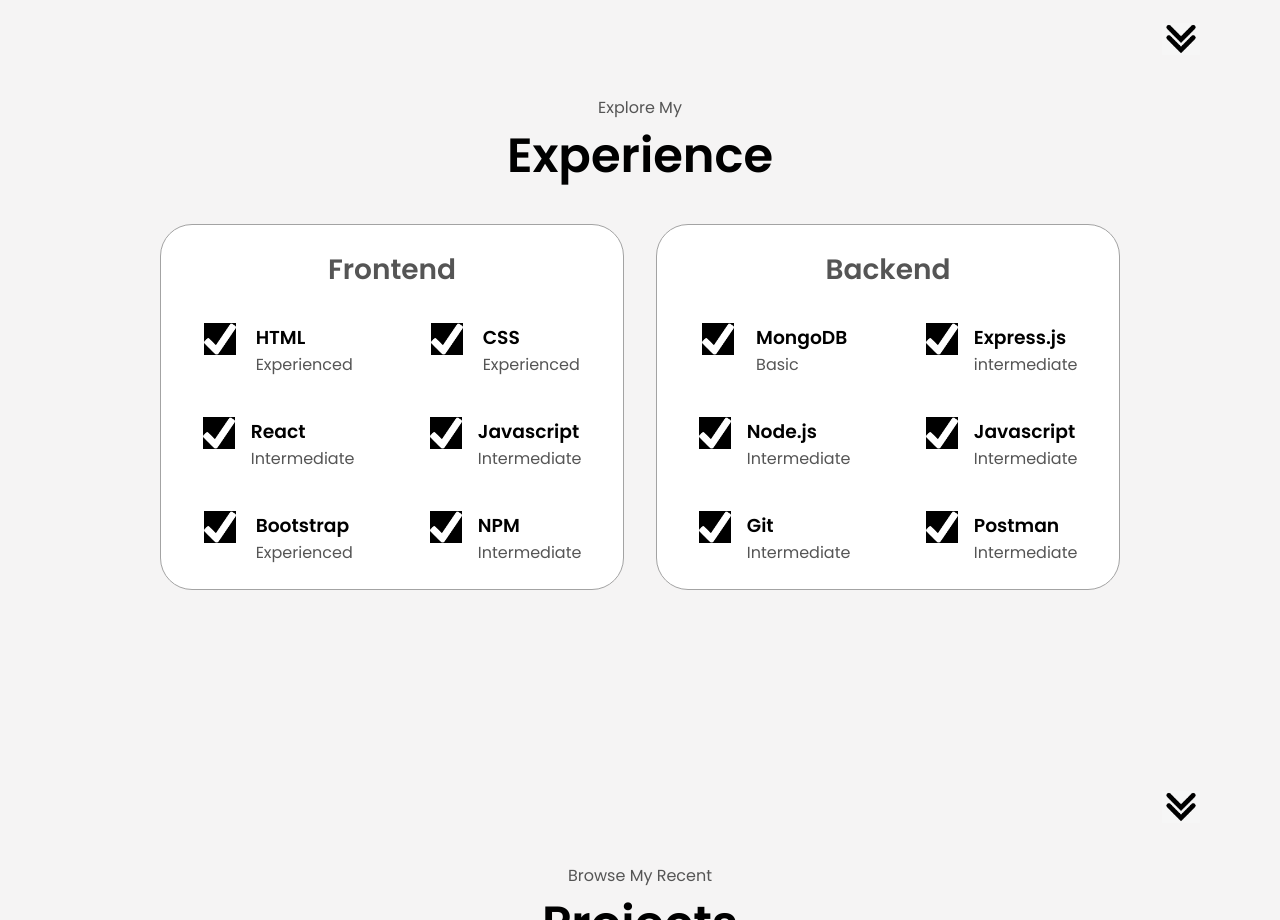
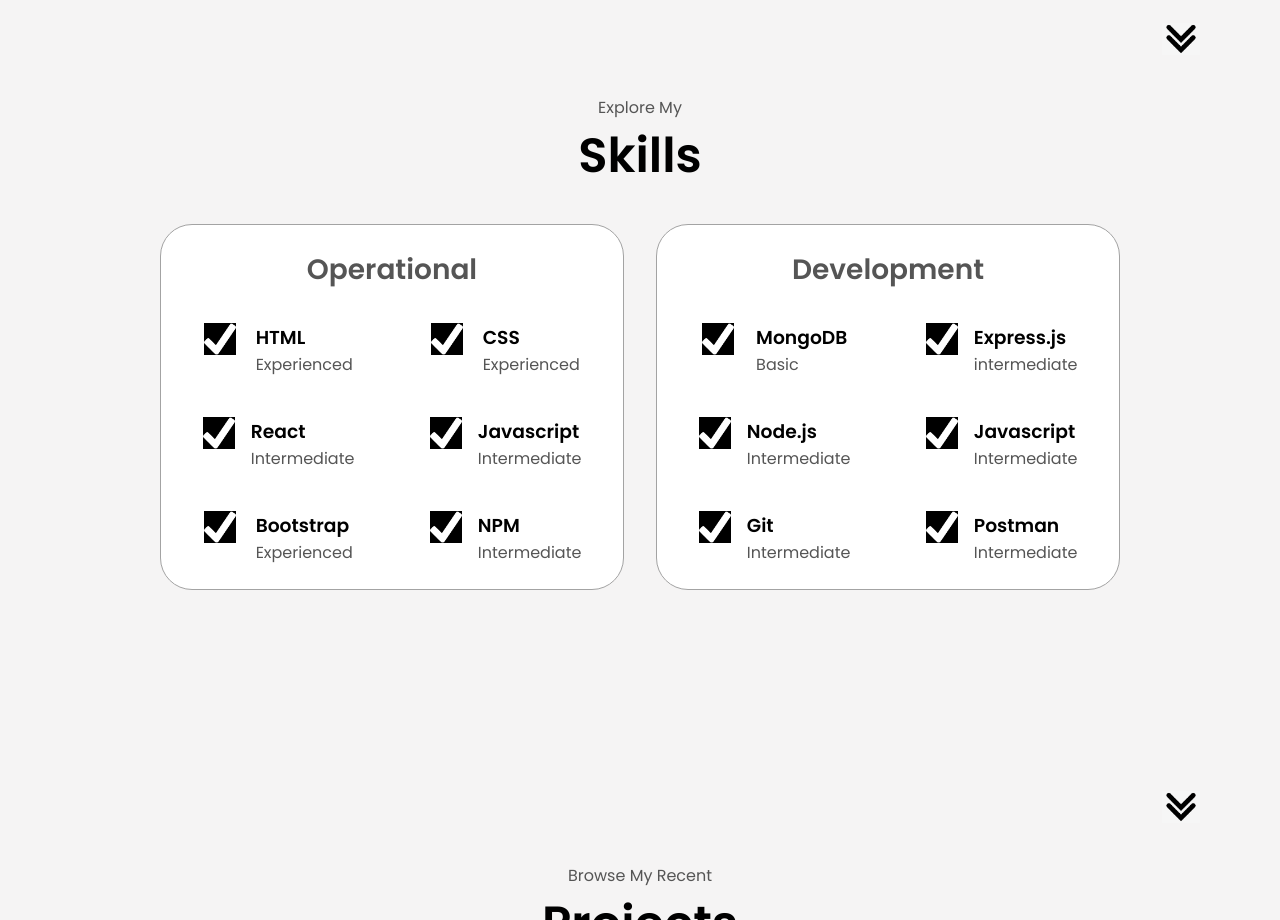
Before and after one commit to lexicoder11/Lexi-portfolio-webpage, a plain HTML site: page index.html in a window 1280 px wide. Shown: the part 1569-2489 px from the top of the page. Drawn offline with Linux system fonts and the light colour scheme.

Commit message:
experience section updated to skills

```diff
--- a/index.html
+++ b/index.html
@@ -108,11 +108,11 @@
 </section>
 <section id="experience">
 <p class="section__text__p1">Explore My</p>
-<h1 class="title">Experience</h1>
+<h1 class="title">Skills</h1>
 <div class="experience-details-container">
     <div class="about-containers">
         <div class="details-container">
-            <h2 class="experience-sub-title">Frontend</h2>
+            <h2 class="experience-sub-title">Operational</h2>
             <div class="article-container">
                 <article>
                     <img src="../assets/checkmark.png"
@@ -177,7 +177,7 @@
             </div>
         </div>
         <div class="details-container">
-            <h2 class="experience-sub-title">Backend</h2>
+            <h2 class="experience-sub-title">Development</h2>
             <div class="article-container">
                 <article>
                     <img src="../assets/checkmark.png"
```
